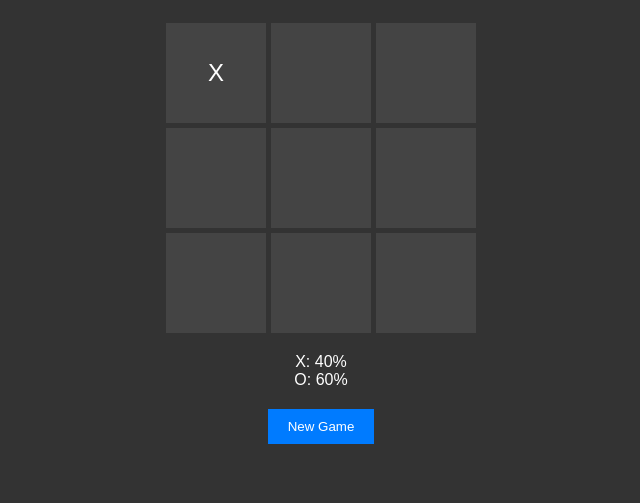
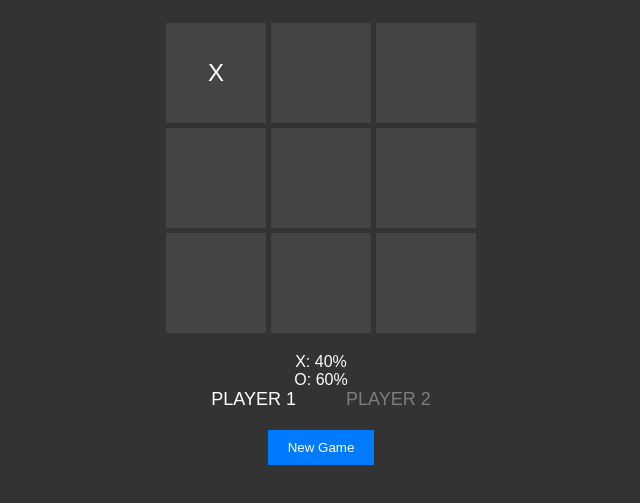
Before and after one commit to sk3tchDavid/Unpredictable-Tic-Tac-Toe, a plain HTML site: page index.html in a window 1280 px wide. Both pictures are taken after a click on the element 535 px from the left and 210 px from the top of the page. Shown: the part 137-640 px from the top of the page, without its empty margins (319-959 px from the left). Drawn offline with Linux system fonts and the light colour scheme.

Commit message:
update
player 1 and player 2 with switching colors

```diff
--- a/index.html
+++ b/index.html
@@ -25,6 +25,10 @@
             <div data-probability-x>X: 50%</div>
             <div data-probability-o>O: 50%</div>
         </div>
+        <div class="players">
+            <div class="player-left" data-player1>PLAYER 1</div>
+            <div class="player-right" data-player2>PLAYER 2</div>
+          </div>
         <button class="restart" data-restart>New Game</button>
     </div>
     <script src="script.js"></script>
--- a/script.js
+++ b/script.js
@@ -3,6 +3,8 @@ const status = document.querySelector('[data-status]');
 const restartButton = document.querySelector('[data-restart]');
 const probabilityX = document.querySelector('[data-probability-x]');
 const probabilityO = document.querySelector('[data-probability-o]');
+const playerLeft = document.querySelector('.player-left');
+const playerRight = document.querySelector('.player-right');
 
 let currentPlayer = 'X';
 let gameOver = false;
@@ -41,6 +43,7 @@ function handleCellClick(e) {
   } else if (isDraw()) {
     endGame("draw!");
   } else {
+    switchColor();
     updateProbabilities();
     currentPlayer = selectNextPlayer();
   }
@@ -69,11 +72,26 @@ function selectNextPlayer() {
   }
 }
 
+function switchColor() {
+
+  if (playerLeft.style.color == 'rgb(255, 255, 255)'){
+    playerLeft.style.color = 'rgb(126, 126, 126)';
+    playerRight.style.color = 'rgb(255, 255, 255)';
+  }
+  else {
+        playerLeft.style.color = 'rgb(255, 255, 255)';
+        playerRight.style.color = 'rgb(126, 126, 126)';
+  }
+
+}
+
 function endGame(message) {
   status.textContent = message;
   gameOver = true;
   probabilityX.textContent = '';
   probabilityO.textContent = '';
+  playerLeft.style.color = 'rgb(126, 126, 126)';
+  playerRight.style.color = 'rgb(126, 126, 126)';
 }
 
 function restartGame() {
@@ -88,6 +106,9 @@ function restartGame() {
   probabilityPlayerO = 50;
   probabilityX.textContent = `X: ${probabilityPlayerX}%`;
   probabilityO.textContent = `O: ${probabilityPlayerO}%`;
+
+  playerLeft.style.color = 'rgb(255, 255, 255)';
+  playerRight.style.color = 'rgb(126, 126, 126)';
 }
 
 function checkWin(player) {
--- a/style.css
+++ b/style.css
@@ -39,6 +39,20 @@ h1 {
     font-size: 24px;
 }
 
+.player-left {
+    float: left;
+    color: rgb(255, 255, 255);
+    margin-right: 25px;
+    font-size: large;
+  }
+
+  .player-right {
+    float: right;
+    color: rgb(126, 126, 126);
+    margin-left: 25px;
+    font-size: large;
+  }
+
 .restart {
     background-color: #007bff;
     color: #fff;
```
